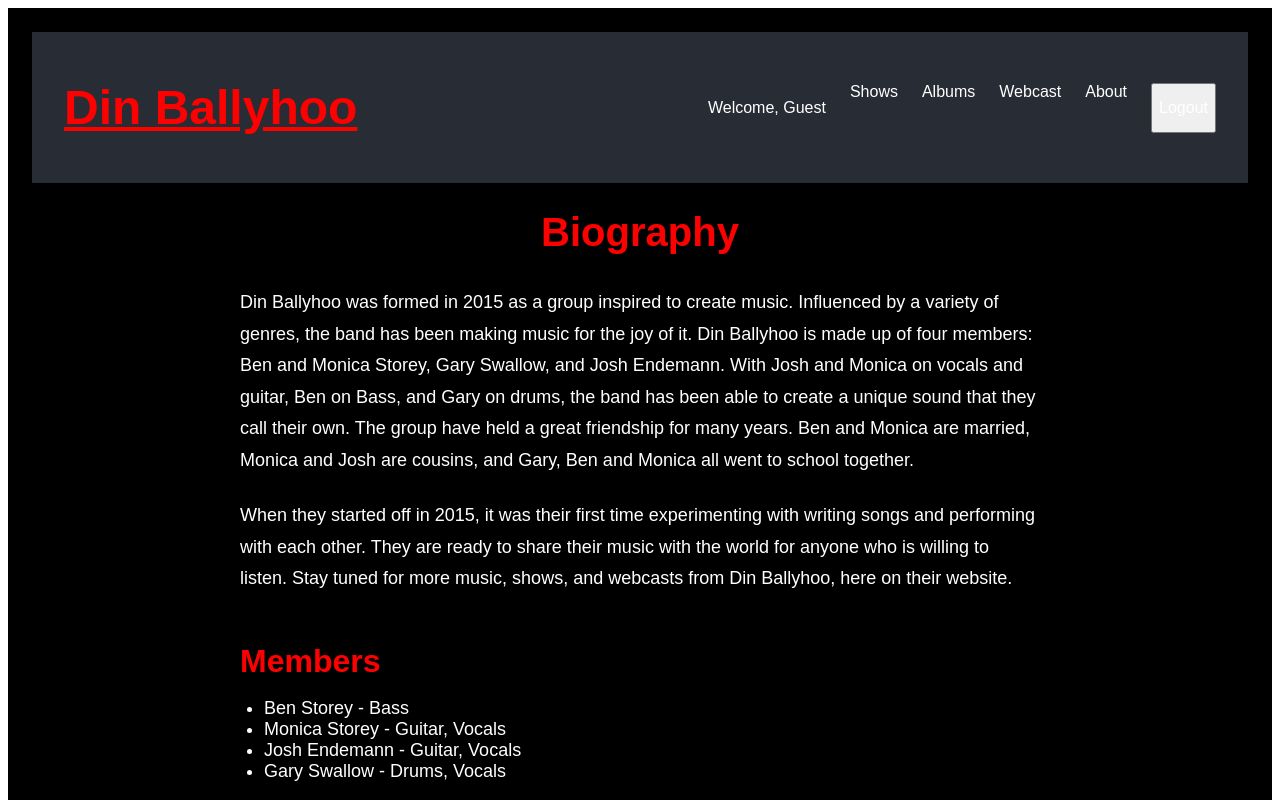
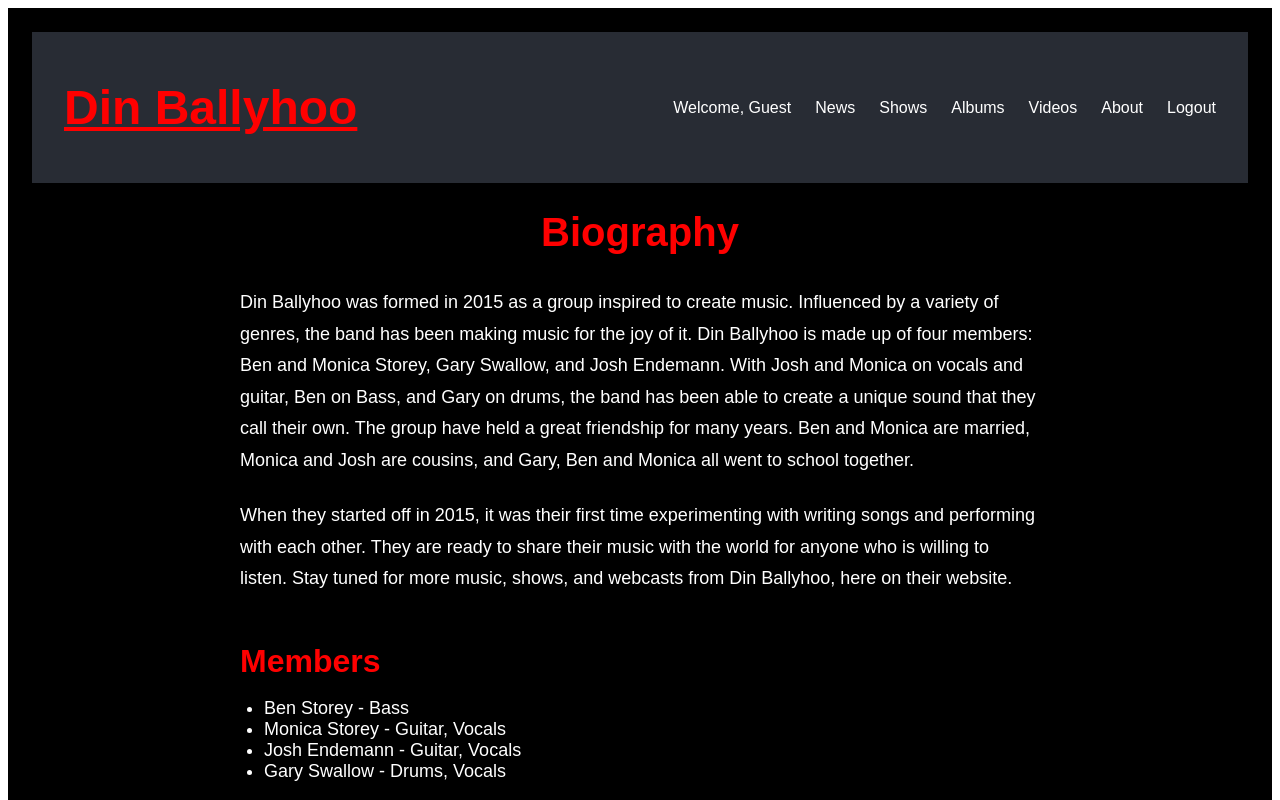
Before and after one commit to jahend412/din-ballyhoo, a Next.js app in the folder din-ballyhoo-app/client/: page /about in a window 1280 px wide. Shown: the top 800 px of the page. Built offline with nearby package versions, Linux system fonts and the light colour scheme.

Commit message:
Update Header.jsx
Reorganized the Links.  Added a Videos Link.  Turned the logout button into a logout Link

```diff
--- a/din-ballyhoo-app/client/components/Header.jsx
+++ b/din-ballyhoo-app/client/components/Header.jsx
@@ -19,25 +19,30 @@ export default function Header() {
     <header className={styles.header}>
       <h1 className={styles.title}>Din Ballyhoo</h1>
       <nav className={styles.navLinks}>
-        <p>Welcome, {user ? user.name : "Guest"}</p>
+        <Link href="/profile" className={styles.navLink}>
+          Welcome, {user ? user.name : "Guest"}
+        </Link>
+        <Link href="/news" className={styles.navLink}>
+          News
+        </Link>
         <Link href="/shows" className={styles.navLink}>
           Shows
         </Link>
         <Link href="/albums" className={styles.navLink}>
           Albums
         </Link>
-        <Link href="/webcasts" className={styles.navLink}>
-          Webcast
+        <Link
+          href="https://www.youtube.com/@dinballyhoo6740"
+          className={styles.navLink}
+        >
+          Videos
         </Link>
         <Link href="/about" className={styles.navLink}>
           About
         </Link>
-        <button
-          onClick={handleLogout}
-          className={`${styles.navLink} ${styles.logout}`}
-        >
+        <Link href="/login" onClick={handleLogout} className={styles.navLink}>
           Logout
-        </button>
+        </Link>
       </nav>
     </header>
   );
```
